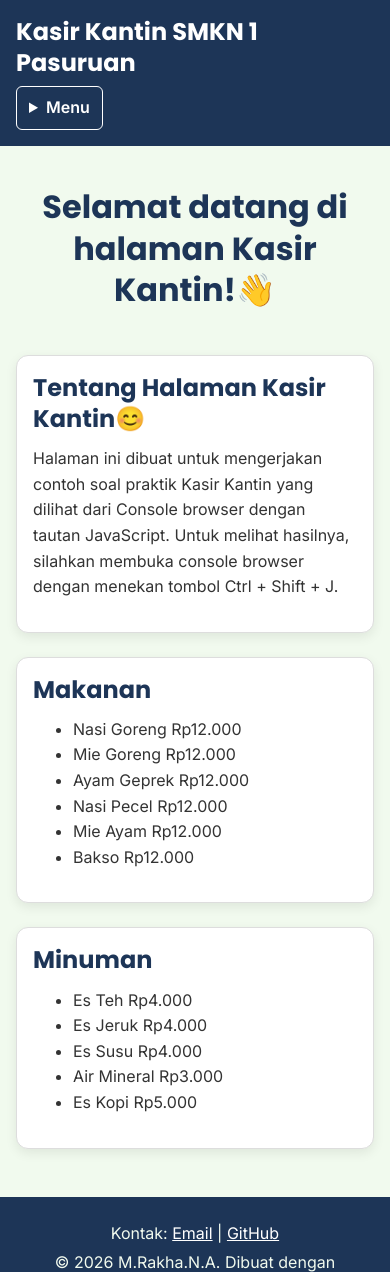
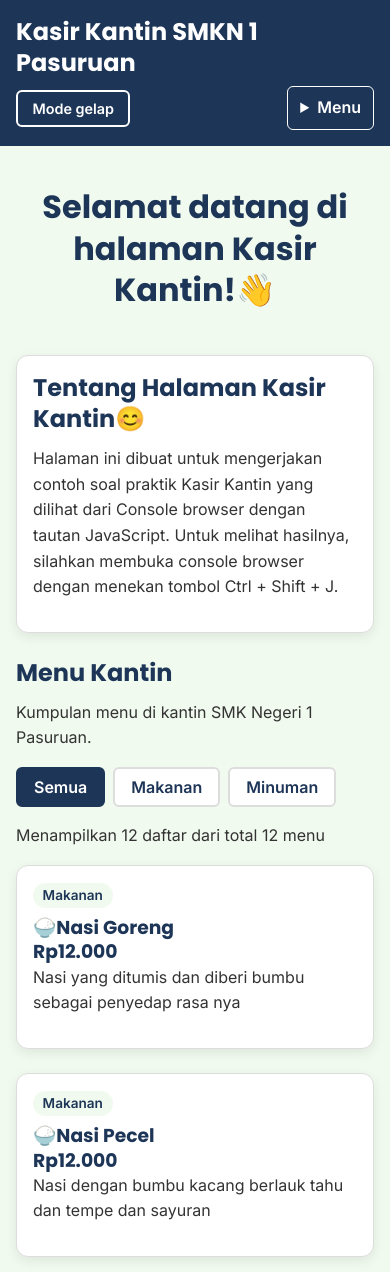
Before and after one commit to Rakhaa01/Portofolio-Rakha, a plain HTML site: page kasir-kantin/kasirKantinSMKN1Pasuruan.html in a window 390 px wide. Shown: the top 1272 px of the page. Drawn offline with Linux system fonts and the light colour scheme.

Commit message:
feat: menambah JSON untuk menu di kantin dan menampilkan nya di kasirKantin HTML

```diff
--- /dev/null
+++ b/data/menu.json
@@ -0,0 +1,73 @@
+[
+  {
+    "nama": "🍚Nasi Goreng",
+    "harga": "Rp12.000",
+    "kategori": "Makanan",
+    "deskripsi": "Nasi yang ditumis dan diberi bumbu sebagai penyedap rasa nya"
+  },
+  {
+    "nama": "🍚Nasi Pecel",
+    "harga": "Rp12.000",
+    "kategori": "Makanan",
+    "deskripsi": "Nasi dengan bumbu kacang berlauk tahu dan tempe dan sayuran"
+  },
+  {"nama": "🍜Mie Goreng/Kuah",
+    "harga": "Rp6.000",
+    "kategori": "Makanan",
+    "deskripsi": "Mie yang dimasak dengan bumbu terbaik"
+  },
+  {
+    "nama": "🍚🍗Nasi Ayam Geprek",
+    "harga": "Rp12.000",
+    "kategori": "Makanan",
+    "deskripsi": "Nasi dengan lauk ayam goreng yang digeprek dengan sambal pedas"
+  },
+  {
+    "nama": "🍜🍗Mie Ayam",
+    "harga": "Rp8.000",
+    "kategori": "Makanan",
+    "deskripsi": "Olahan mie yang dimasak dengan bumbu dan sayur serta diberi potongan ayam dengan rasa gurih,asin,dan sedikit manis"
+  },
+  {
+    "nama": "🍚🥚Nasi Telur Goreng",
+    "harga": "Rp8.000",
+    "kategori": "Makanan",
+    "deskripsi": "Nasi dengan lauk telur goreng"
+  },
+  {
+    "nama": "🥤Es Teh",
+    "harga": "Rp4.000",
+    "kategori": "Minuman",
+    "deskripsi": "Teh yang diolah dengan baik menghasilkan rasa segar dengan tambahan es batu"
+  },
+  {
+    "nama": "🥤Es Jeruk",
+    "harga": "Rp4.000",
+    "kategori": "Minuman",
+    "deskripsi": "Jeruk yang diolah agar menjadi minuman segar dengan sedikit asam yang segar dan diberi es batu"
+  },
+  {
+    "nama": "🍶Es Coklat",
+    "harga": "Rp4.000",
+    "kategori": "Minuman",
+    "deskripsi": "Olahan coklat yang diseduh lalu diberi es batu"
+  },
+  {
+    "nama": "🥤Air Mineral",
+    "harga": "Rp3.000",
+    "kategori": "Minuman",
+    "deskripsi": "Air putih mineral yang menyegarkan"
+  },
+  {
+    "nama": "🥃Es Kopi Susu",
+    "harga": "Rp5.000",
+    "kategori": "Minuman",
+    "deskripsi": "Es kopi susu dengan rasa yang pas diminum"
+  },
+  {
+    "nama": "☕Kopi",
+    "harga": "Rp5.000",
+    "kategori": "Minuman",
+    "deskripsi": "Kopi yang cocok diminum saat sedang beristirahat"
+  }
+]
--- a/js/main.js
+++ b/js/main.js
@@ -36,9 +36,9 @@ tombolTema.addEventListener("click", () => {
   document.body.classList.toggle("gelap");
 
   if (document.body.classList.contains("gelap")) {
-    tombolTema.textContent = "Mode Terang";
+    tombolTema.textContent = "Mode Terang☀️";
   } else {
-    tombolTema.textContent = "Mode Gelap";
+    tombolTema.textContent = "Mode Gelap🌙";
   }
 });
 
--- a/kasir-kantin/kantin.js
+++ b/kasir-kantin/kantin.js
@@ -25,3 +25,91 @@ console.log("Hitung kembalian");
 console.log(hitungKembalian(20000, 20000)); // uang pas
 console.log(hitungKembalian(32000, 40000)); // uang lebih
 console.log(hitungKembalian(52000,50000)); // uang kurang
+
+
+// Tampilan Menu Dengan Cara JSON
+let menu = [];
+
+const daftarMenu = document.querySelector("#daftar-menu");
+const jumlahMenu = document.querySelector("#jumlah-menu");
+
+async function muatMenu() {
+    if (jumlahMenu) {
+        jumlahMenu.textContent = "Memuat menu...";
+    }
+
+    try {
+        const response = await fetch("../data/menu.json");
+
+        if (!response.ok) {
+            throw new Error("Data menu gagal dimuat");
+        }
+
+        menu = await response.json();
+
+        tampilkanMenu(menu);
+
+    } catch (error) {
+        console.error("Error:", error);
+
+        if (jumlahMenu) {
+            jumlahMenu.textContent = "Data Menu gagal dimuat.";
+        }
+    }
+}
+
+function buatKartu(item) {
+  return `
+<article class="kartu">
+<span class="label">${item.kategori}</span>
+<h3>${item.nama}</h3>
+<h3>${item.harga}</h3>
+<p>${item.deskripsi}</p>
+</article>`;
+}
+
+function tampilkanMenu(daftar) {
+  if (!daftarMenu) return;
+  const semuaKartu = daftar.map((item) => buatKartu(item));
+  daftarMenu.innerHTML = semuaKartu.join("");
+  if (jumlahMenu) {
+    jumlahMenu.textContent = `Menampilkan ${daftar.length} daftar dari total ${menu.length} menu`;
+  }
+}
+
+function pasangFilter(idTombol, kategori) {
+  const tombol = document.querySelector(idTombol);
+  tombol.addEventListener("click", () => {
+    document.querySelectorAll(".tombol-filter").forEach((item) => {
+      item.classList.remove("aktif");
+    });
+    tombol.classList.add("aktif");
+
+    if (kategori === "Semua") {
+      tampilkanMenu(menu);
+    } else {
+      tampilkanMenu(menu.filter((item) => item.kategori === kategori));
+    }
+  });
+}
+
+
+if (daftarMenu) {
+  muatMenu();
+  pasangFilter("#filter-semua", "Semua");
+  pasangFilter("#filter-makanan", "Makanan");
+  pasangFilter("#filter-minuman", "Minuman");
+}
+
+// Tema gelap terang
+const tombolTema = document.querySelector("#tombol-tema");
+
+tombolTema.addEventListener("click", () => {
+  document.body.classList.toggle("gelap");
+
+  if (document.body.classList.contains("gelap")) {
+    tombolTema.textContent = "Mode Terang☀️";
+  } else {
+    tombolTema.textContent = "Mode Gelap🌙";
+  }
+});
--- a/kasir-kantin/kasirKantinSMKN1Pasuruan.html
+++ b/kasir-kantin/kasirKantinSMKN1Pasuruan.html
@@ -4,7 +4,7 @@
   <meta charset="UTF-8">
   <meta name="viewport" content="width=device-width, initial-scale=1.0">
   <title>Kasir Kantin SMKN 1 Pasuruan</title>
-  <link rel="icon" href="img/RkhMlgKtk.png">
+  <link rel="icon" href="../img/RkhMlgKtk.png">
   <link rel="preconnect" href="https://fonts.googleapis.com">
   <link rel="preconnect" href="https://fonts.gstatic.com" crossorigin>
   <link href="https://fonts.googleapis.com/css2?family=Inter:wght@400;600&family=Poppins:wght@600;700&display=swap" rel="stylesheet">
@@ -17,21 +17,22 @@
       <h1>Kasir Kantin SMKN 1 Pasuruan</h1>
            <nav class="menu-laptop">
         <ul>
-          <li><a href="/index.html">Beranda</a></li>
-          <li><a href="/proyek.html">Proyek</a></li>
-          <li><a href="/kontak.html">Kontak</a></li>
-          <li><a href="kasir-kantin/kasirKantinSMKN1Pasuruan.html">Kasir Kantin</a></li>
+          <li><a href="../index.html">Beranda</a></li>
+          <li><a href="../proyek.html">Proyek</a></li>
+          <li><a href="../kontak.html">Kontak</a></li>
+          <li><a href="kasirKantinSMKN1Pasuruan.html">Kasir Kantin</a></li>
         </ul>
       </nav>
+      <button type="button" id="tombol-tema" class="tombol-tema">Mode gelap</button>
       <!-- Tantangan: menu ponsel yang bisa dibuka-tutup -->
       <details class="menu-ponsel">
         <summary>Menu</summary>
         <nav>
           <ul>
-            <li><a href="/index.html">Beranda</a></li>
-            <li><a href="/proyek.html">Proyek</a></li>
-            <li><a href="/kontak.html">Kontak</a></li>
-            <li><a href="kasir-kantin/kasirKantinSMKN1Pasuruan.html">Kasir Kantin</a></li>
+            <li><a href="../index.html">Beranda</a></li>
+            <li><a href="../proyek.html">Proyek</a></li>
+            <li><a href="../kontak.html">Kontak</a></li>
+            <li><a href="kasirKantinSMKN1Pasuruan.html">Kasir Kantin</a></li>
           </ul>
         </nav>
     </div>
@@ -51,30 +52,20 @@
           Untuk melihat hasilnya, silahkan membuka console browser dengan menekan tombol Ctrl + Shift + J.
         </p>
       </section>
+      <section>
+        <h2>Menu Kantin</h2>
+        <p>Kumpulan menu di kantin SMK Negeri 1 Pasuruan.</p>
 
-      <div class="daftar-kartu">
-        <section class="kartu">
-          <h2>Makanan</h2>
-          <ul>
-            <li> Nasi Goreng Rp12.000</li>
-            <li> Mie Goreng Rp12.000</li>
-            <li> Ayam Geprek Rp12.000</li>
-            <li> Nasi Pecel Rp12.000</li>
-            <li> Mie Ayam Rp12.000</li>
-            <li> Bakso Rp12.000</li>
-          </ul>
-        </section>
-        <section class="kartu">
-          <h2>Minuman</h2>
-          <ul>
-            <li> Es Teh Rp4.000</li>
-            <li> Es Jeruk Rp4.000</li>
-            <li> Es Susu Rp4.000</li>
-            <li> Air Mineral Rp3.000</li>
-            <li> Es Kopi Rp5.000</li>
-          </ul>
-        </section>
-    </div>
+        <div class="filter">
+          <button type="button" class="tombol-filter aktif" id="filter-semua">Semua</button>
+          <button type="button" class="tombol-filter" id="filter-makanan">Makanan</button>
+          <button type="button" class="tombol-filter" id="filter-minuman">Minuman</button>
+        </div>
+
+        <p id="jumlah-menu"></p>
+
+        <div class="daftar-kartu" id="daftar-menu"></div>
+      </section>
   </main>
 
   <footer>
--- a/kasir-kantin/styleKantin.css
+++ b/kasir-kantin/styleKantin.css
@@ -15,17 +15,28 @@ img {
 }
 
 /* 2. Dasar halaman: warna dan huruf */
+:root {
+  --warna-utama: #1D3557;
+  --warna-judul: #1D3557;
+  --warna-aksen: #E63946;
+  --warna-tautan: #E63946;
+  --warna-latar: #F1FAEE;
+  --warna-teks: #333333;
+  --warna-kartu: #FFFFFF;
+  --warna-garis: #DDDDDD;
+}
+
 body {
   font-family: "Inter", Arial, sans-serif;
   font-size: 1rem;
   line-height: 1.6;
-  color: #333333;
-  background-color: #F1FAEE;
+  color: var(--warna-teks);
+  background-color: var(--warna-latar);
 }
 
 h1, h2, h3 {
   font-family: "Poppins", Arial, sans-serif;
-  color: #1D3557;
+  color: var(--warna-judul);
   line-height: 1.3;
 }
 
@@ -38,7 +49,7 @@ p, ul, ol {
 }
 
 a {
-  color: #E63946;
+  color: var(--warna-tautan);
 }
 
 /* 3. Wadah, header, dan menu */
@@ -49,7 +60,7 @@ a {
 }
 
 header {
-  background-color: #1D3557;
+  background-color: var(--warna-utama);
   color: #FFFFFF;
   padding: 1rem 0;
 }
@@ -117,7 +128,7 @@ main {
 }
 
 .hero img {
-  border: 4px solid #E63946;
+  border: 4px solid var(--warna-aksen);
   border-radius: 50%;
 }
 
@@ -125,21 +136,11 @@ main {
   font-size: 2rem;
 }
 
-.tombol {
-  display: inline-block;
-  padding: 0.75rem 1.5rem;
-  border-radius: 6px;
-  background-color: #E63946;
-  color: #FFFFFF;
-  font-weight: 600;
-  text-decoration: none;
-}
-
 .kartu {
-  background-color: #FFFFFF;
+  background-color: var(--warna-kartu);
   padding: 1rem;
   margin-bottom: 1.5rem;
-  border: 1px solid #DDDDDD;
+  border: 1px solid var(--warna-garis);
   border-radius: 12px;
   box-shadow: 0 4px 12px rgba(0, 0, 0, 0.08);
 }
@@ -158,7 +159,7 @@ main {
 
 article img {
   border-radius: 8px;
-  border: 1px solid #DDDDDD;
+  border: 1px solid var(--warna-garis);
 }
 
 /* 5. Tabel */
@@ -173,13 +174,13 @@ caption {
 }
 
 th, td {
-  border: 1px solid #CCCCCC;
+  border: 1px solid var(--warna-garis);
   padding: 0.5rem 0.75rem;
   text-align: left;
 }
 
 th {
-  background-color: #1D3557;
+  background-color: var(--warna-utama);
   color: #FFFFFF;
 }
 
@@ -193,17 +194,19 @@ input, select, textarea {
   max-width: 22rem;
   padding: 0.6rem;
   margin-top: 0.25rem;
-  border: 1px solid #CCCCCC;
+  border: 1px solid var(--warna-garis);
   border-radius: 6px;
   font-family: inherit;
   font-size: 1rem;
+  background-color: var(--warna-kartu);
+  color: var(--warna-teks);
 }
 
 button {
   padding: 0.75rem 1.5rem;
   border: none;
   border-radius: 6px;
-  background-color: #E63946;
+  background-color: var(--warna-aksen);
   color: #FFFFFF;
   font-family: inherit;
   font-size: 1rem;
@@ -211,9 +214,13 @@ button {
   cursor: pointer;
 }
 
+.keterangan {
+  font-size: 0.875rem;
+}
+
 /* 7. Footer */
 footer {
-  background-color: #1D3557;
+  background-color: var(--warna-utama);
   color: #F1FAEE;
   text-align: center;
   padding: 1.5rem;
@@ -262,3 +269,53 @@ footer a {
     font-size: 2.75rem;
   }
 }
+
+/* 10. Tombol tema, filter, dan label kategori */
+.tombol-tema {
+  padding: 0.5rem 0.9rem;
+  border: 2px solid #FFFFFF;
+  background-color: transparent;
+  font-size: 0.9rem;
+}
+
+.filter {
+  display: flex;
+  flex-wrap: wrap;
+  gap: 0.5rem;
+  margin-bottom: 1rem;
+}
+
+.tombol-filter {
+  padding: 0.5rem 1rem;
+  border: 2px solid var(--warna-garis);
+  background-color: var(--warna-kartu);
+  color: var(--warna-judul);
+}
+
+.tombol-filter.aktif {
+  border-color: var(--warna-utama);
+  background-color: var(--warna-utama);
+  color: #FFFFFF;
+}
+
+.label {
+  display: inline-block;
+  padding: 0.1rem 0.6rem;
+  margin-bottom: 0.5rem;
+  border-radius: 999px;
+  background-color: var(--warna-latar);
+  color: var(--warna-judul);
+  font-size: 0.85rem;
+  font-weight: 600;
+}
+
+/* 11. Tema gelap: isi variabelcdiganti saat body memiliki class gelap */
+body.gelap {
+  --warna-utama :#0B1526;
+  --warna-judul: #A8DADC;
+  --warna-tautan: #FF8A8A;
+  --warna-latar: #121A24;
+  --warna-teks: #E3E8EE;
+  --warna-kartu: #1C2836;
+  --warna-garis: #34465A;
+}
```
Also changed, not shown: data/keahlian.json (line endings or trailing spaces).
